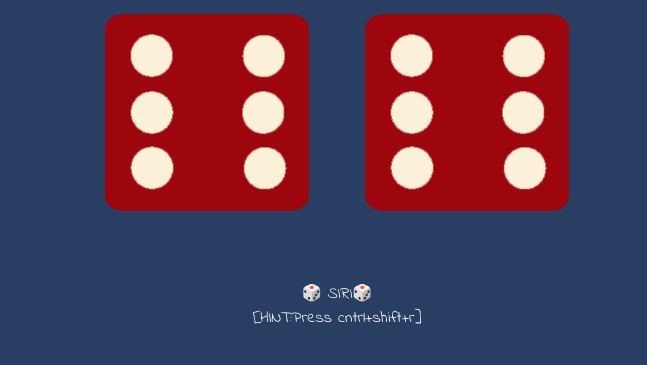
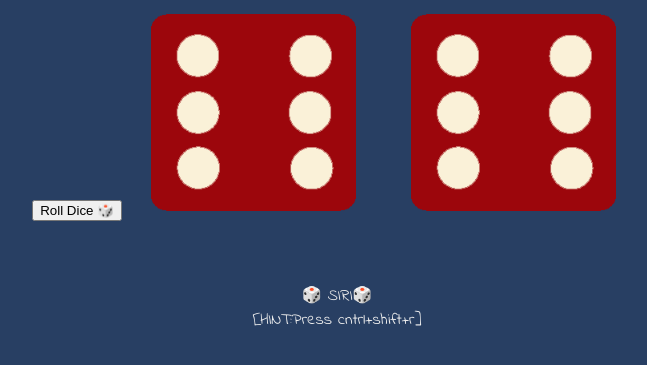
Before and after one commit to 13siri06/DiceGame, a plain HTML site: page index.html in a window 1280 px wide. Shown: the part 241-606 px from the top of the page, without its empty margins (303-950 px from the left). Drawn offline with Linux system fonts and the light colour scheme.

Commit message:
add roll dice button

```diff
--- a/index.html
+++ b/index.html
@@ -11,6 +11,7 @@
 
     <div class="container">
       <h1>Click Me</h1>
+       <button>Roll Dice 🎲</button>
        <div class="dice">
         <p>Player 1</p>
         <img class="img1" src="images/dice6.png">
```
